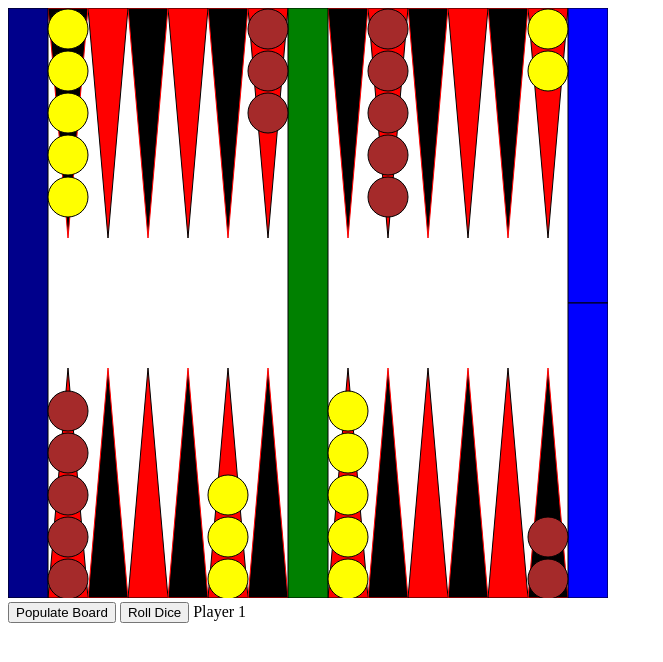
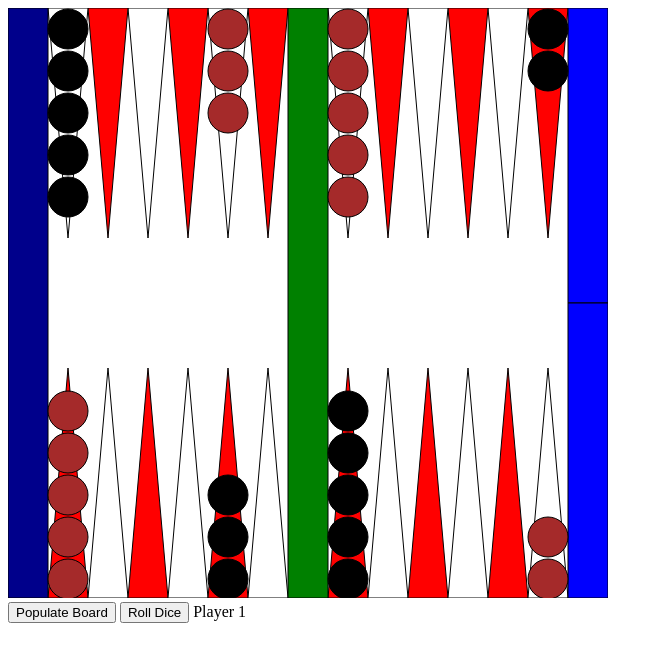
Before and after one commit to kcembrey/svgammon, a plain HTML site: page Backgammon.html in a window 1280 px wide. Both pictures are taken after a click on the button "Populate Board". Shown: the whole page, without its empty margins (0-663 px from the left). Drawn offline with nearby package versions, Linux system fonts and the light colour scheme.

Commit message:
Updated colors. Fixed starting checker locations

```diff
--- a/Backgammon.html
+++ b/Backgammon.html
@@ -7,29 +7,29 @@
 <div id="svgContainer" onload="populateBoard()" height="100%" width="100%">
     <svg id="svgObj" width="600" height="590">
 		<polygon id="t1" stroke="black" fill="red" stroke-width="1" />
-		<polygon id="t2" stroke="red" fill="black" stroke-width="1" />
+		<polygon id="t2" stroke="black" fill="white" stroke-width="1" />
 		<polygon id="t3" stroke="black" fill="red" stroke-width="1" />
-		<polygon id="t4" stroke="red" fill="black" stroke-width="1" />
+		<polygon id="t4" stroke="black" fill="white" stroke-width="1" />
 		<polygon id="t5" stroke="black" fill="red" stroke-width="1" />
-		<polygon id="t6" stroke="red" fill="black" stroke-width="1" />
+		<polygon id="t6" stroke="black" fill="white" stroke-width="1" />
 		<polygon id="t7" stroke="black" fill="red" stroke-width="1" />
-		<polygon id="t8" stroke="red" fill="black" stroke-width="1" />
+		<polygon id="t8" stroke="black" fill="white" stroke-width="1" />
 		<polygon id="t9" stroke="black" fill="red" stroke-width="1" />
-		<polygon id="t10" stroke="red" fill="black" stroke-width="1" />
+		<polygon id="t10" stroke="black" fill="white" stroke-width="1" />
 		<polygon id="t11" stroke="black" fill="red" stroke-width="1" />
-		<polygon id="t12" stroke="red" fill="black" stroke-width="1" />
+		<polygon id="t12" stroke="black" fill="white" stroke-width="1" />
 		<polygon id="t13" stroke="black" fill="red" stroke-width="1" />
-		<polygon id="t14" stroke="red" fill="black" stroke-width="1" />
+		<polygon id="t14" stroke="black" fill="white" stroke-width="1" />
 		<polygon id="t15" stroke="black" fill="red" stroke-width="1" />
-		<polygon id="t16" stroke="red" fill="black" stroke-width="1" />
+		<polygon id="t16" stroke="black" fill="white" stroke-width="1" />
 		<polygon id="t17" stroke="black" fill="red" stroke-width="1" />
-		<polygon id="t18" stroke="red" fill="black" stroke-width="1" />
+		<polygon id="t18" stroke="black" fill="white" stroke-width="1" />
 		<polygon id="t19" stroke="black" fill="red" stroke-width="1" />
-		<polygon id="t20" stroke="red" fill="black" stroke-width="1" />
+		<polygon id="t20" stroke="black" fill="white" stroke-width="1" />
 		<polygon id="t21" stroke="black" fill="red" stroke-width="1" />
-		<polygon id="t22" stroke="red" fill="black" stroke-width="1" />
+		<polygon id="t22" stroke="black" fill="white" stroke-width="1" />
 		<polygon id="t23" stroke="black" fill="red" stroke-width="1" />
-		<polygon id="t24" stroke="red" fill="black" stroke-width="1" />
+		<polygon id="t24" stroke="black" fill="white" stroke-width="1" />
 		<polygon id="bar" points="280 0, 320 0, 320 590, 280 590" stroke="black" fill="green" stroke-width="1" />
 		<polygon id="ledge" points="0 0, 40 0, 40 590, 0 590" stroke="black" fill="darkblue" stroke-width="1" />
 		<polygon id="t0" points="560 0, 600 0, 600 295, 560 295" stroke="black" fill="blue" stroke-width="1" />
--- a/SVGammon.js
+++ b/SVGammon.js
@@ -8,7 +8,7 @@ var hotpoint1 = 0;
 var hotpoint2 = 0;
 var element;
 var initiated = false;
-var p1CheckerFill = 'yellow';
+var p1CheckerFill = 'black';
 var p2CheckerFill = 'brown';
 var activeCheckerFill = 'purple';
 var noPlayCheckerFill = 'maroon';
@@ -154,10 +154,10 @@ function populateBoard() {
 
 
 	for (i = 1; i <= 5; i++) {
-    initiateChecker(2, i, 5);
+    initiateChecker(2, i, 6);
 	}
 	for (i = 6; i <= 8; i++) {
-    initiateChecker(2, i, 7);
+    initiateChecker(2, i, 8);
 	}
 	for (i = 9; i <= 13; i++) {
     initiateChecker(2, i, 13);
```
